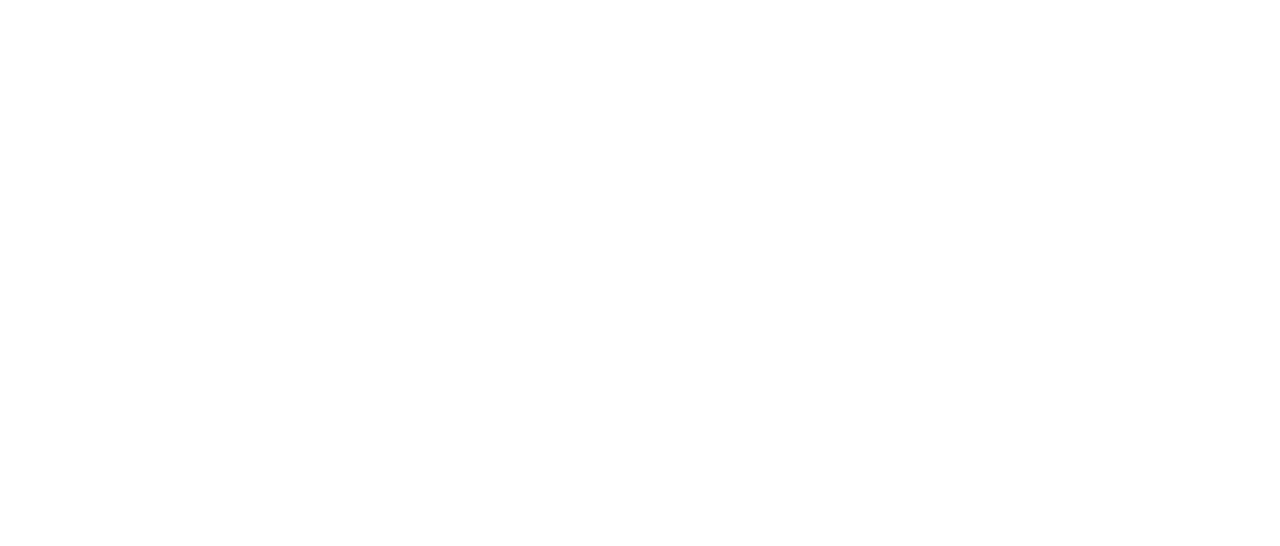
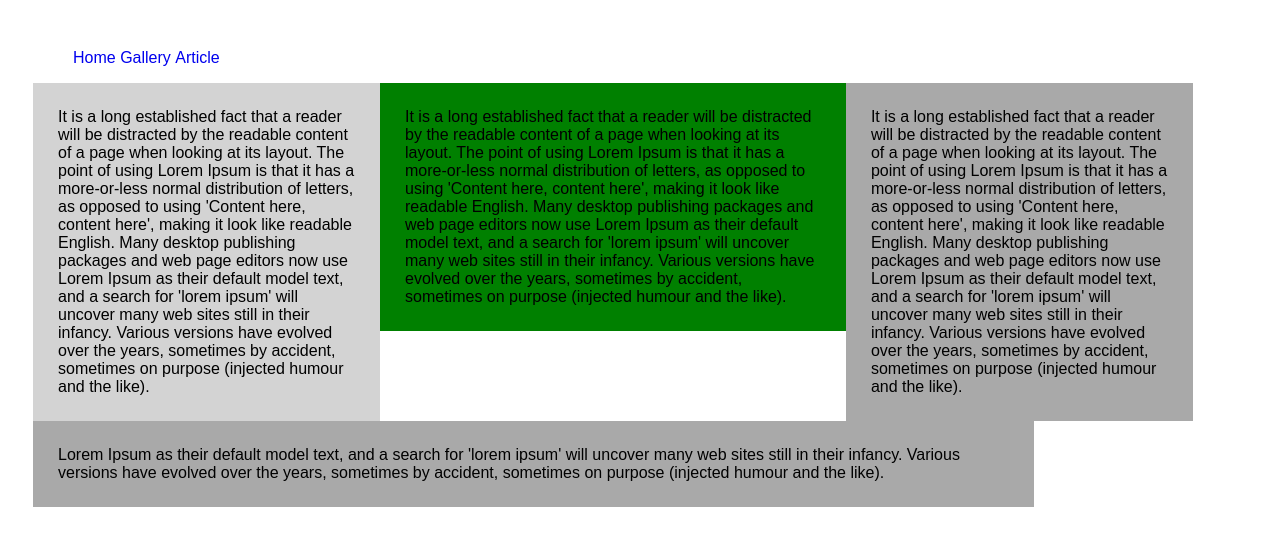
Before and after one commit to thomas-szlezak/CSS-Layouts, a plain HTML site: page article.html in a window 1280 px wide. Drawn offline with Linux system fonts and the light colour scheme.

Commit message:
Beginning layout work

```diff
--- a/article.html
+++ b/article.html
@@ -0,0 +1,39 @@
+<!DOCTYPE html>
+	<html>
+	<meta charset="utf-8">
+		<head>
+			<title>
+				Day 2 Homepage
+			</title>
+			<link rel="stylesheet" type="text/css" href="styles/style.css">
+		</head>
+		<body>
+			<div id="pagewrap">
+				<header>
+					<nav>
+						<ul>
+							<li><a class="menu" href="index.html">Home</a></li>
+							<li><a class="menu" href="gallery.html">Gallery</a></li>
+							<li><a class="menu" href="article.html">Article</a></li>
+						</ul>
+					</nav>
+
+				</header>
+
+				<div id="left">
+					It is a long established fact that a reader will be distracted by the readable content of a page when looking at its layout. The point of using Lorem Ipsum is that it has a more-or-less normal distribution of letters, as opposed to using 'Content here, content here', making it look like readable English. Many desktop publishing packages and web page editors now use Lorem Ipsum as their default model text, and a search for 'lorem ipsum' will uncover many web sites still in their infancy. Various versions have evolved over the years, sometimes by accident, sometimes on purpose (injected humour and the like).
+				</div>
+
+				<div id="maincontent">
+					It is a long established fact that a reader will be distracted by the readable content of a page when looking at its layout. The point of using Lorem Ipsum is that it has a more-or-less normal distribution of letters, as opposed to using 'Content here, content here', making it look like readable English. Many desktop publishing packages and web page editors now use Lorem Ipsum as their default model text, and a search for 'lorem ipsum' will uncover many web sites still in their infancy. Various versions have evolved over the years, sometimes by accident, sometimes on purpose (injected humour and the like).
+
+				</div>
+				<div id="right">
+					It is a long established fact that a reader will be distracted by the readable content of a page when looking at its layout. The point of using Lorem Ipsum is that it has a more-or-less normal distribution of letters, as opposed to using 'Content here, content here', making it look like readable English. Many desktop publishing packages and web page editors now use Lorem Ipsum as their default model text, and a search for 'lorem ipsum' will uncover many web sites still in their infancy. Various versions have evolved over the years, sometimes by accident, sometimes on purpose (injected humour and the like).
+				</div>
+				<div id="footer">
+					Lorem Ipsum as their default model text, and a search for 'lorem ipsum' will uncover many web sites still in their infancy. Various versions have evolved over the years, sometimes by accident, sometimes on purpose (injected humour and the like).
+				</div>
+			</div>
+		</body>
+	</html>
--- a/styles/style.css
+++ b/styles/style.css
@@ -1,5 +1,6 @@
 .menu {
 	text-decoration: none;
+	margin: auto;
 }
 
 a {
@@ -8,8 +9,48 @@ a {
 
 li {
 	list-style: none;
-	display: inline;
-	font-style: bold;
+	display: inline-block;
+
+}
+
+div {
+	display: inline-block;
+	padding: 25px;
+	font-family: arial;
+
+}
+
+#pagewrap {
+	width: 94%;
+}
 
 
+#left {
+	background-color: lightgray;
+	width: 25%;
+	float: left;
 }
+
+#maincontent {
+	background-color: green;
+	width: 35%;
+	float: left;
+}
+
+#right {
+	background-color: darkgray;
+	width: 25%;
+	float: left;
+}
+
+#footer {
+	background-color: darkgray;
+	margin: 0 auto;
+	width: 80%;
+	clear: both;
+
+}
+
+#social {
+
+}
```
